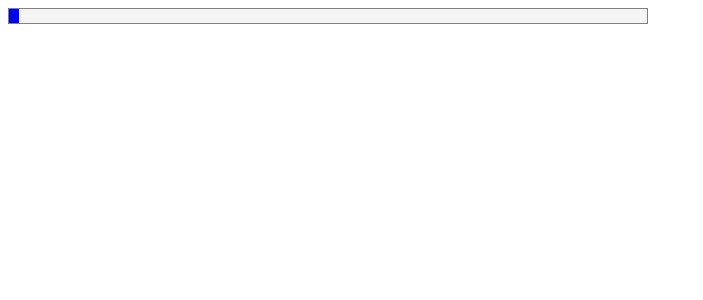
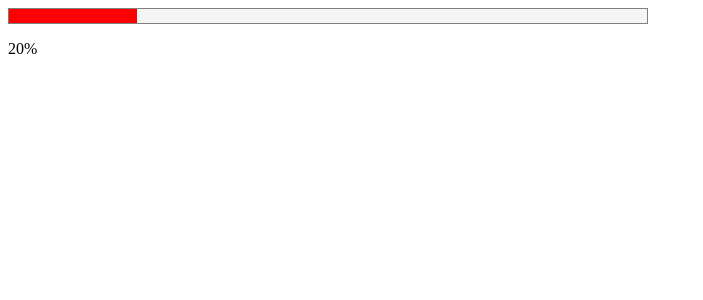
Before and after one commit to Wannacryy24/ReactComponents, a React (Vite) app: page / in a window 1280 px wide. Shown: the top 300 px of the page, without its empty margins (0-703 px from the left). Built offline with nearby package versions, Linux system fonts and the light colour scheme.

Commit message:
added fillvalue, value range can only be between 0 to 100 , also added percentage to show if user want to show notification

```diff
--- a/src/App.jsx
+++ b/src/App.jsx
@@ -5,7 +5,9 @@ function App() {
   return (
     <>
         <Progress
-        value={10}
+          value={20}
+          backgroundColor={'red'}
+          percentage={true}
         />
     </>
   )
--- a/src/ProgressBar/Progress.jsx
+++ b/src/ProgressBar/Progress.jsx
@@ -1,7 +1,7 @@
 import React from 'react'
 import './Progress.css'
-export default function Progress({height, width, className, value}) {
-    let fillValue = Math.min(Math.max(value,0),100);
+export default function Progress({height, width, className, value, backgroundColor,percentage=false}) {
+    let fillValue = `${Math.min(Math.max(value,0),100)}%`;
 
     var styleProp = {
         height: height || '16px',
@@ -10,7 +10,8 @@ export default function Progress({height, width, className, value}) {
 
     var fillStyle = {
         height:'100%',
-        width: fillValue
+        width: fillValue,
+        backgroundColor:backgroundColor || 'blue',
     }
 
   return (
@@ -18,12 +19,14 @@ export default function Progress({height, width, className, value}) {
         <div
             style={styleProp}
             className={`progress-bar${className || ''}`}
+            aria-label='customized-Progress-bar'
         >
             <div
                 style={fillStyle}
                 className='progress-bar-fill'
             ></div>
         </div>
+        {percentage && <p>{fillValue}</p>}
     </>
   )
 }
```
